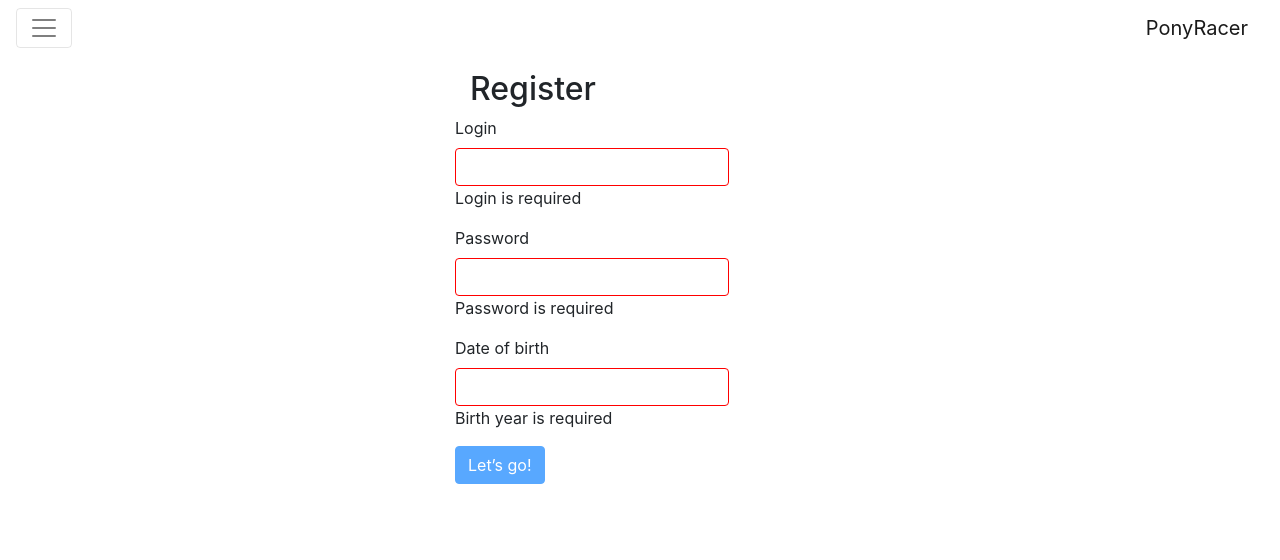
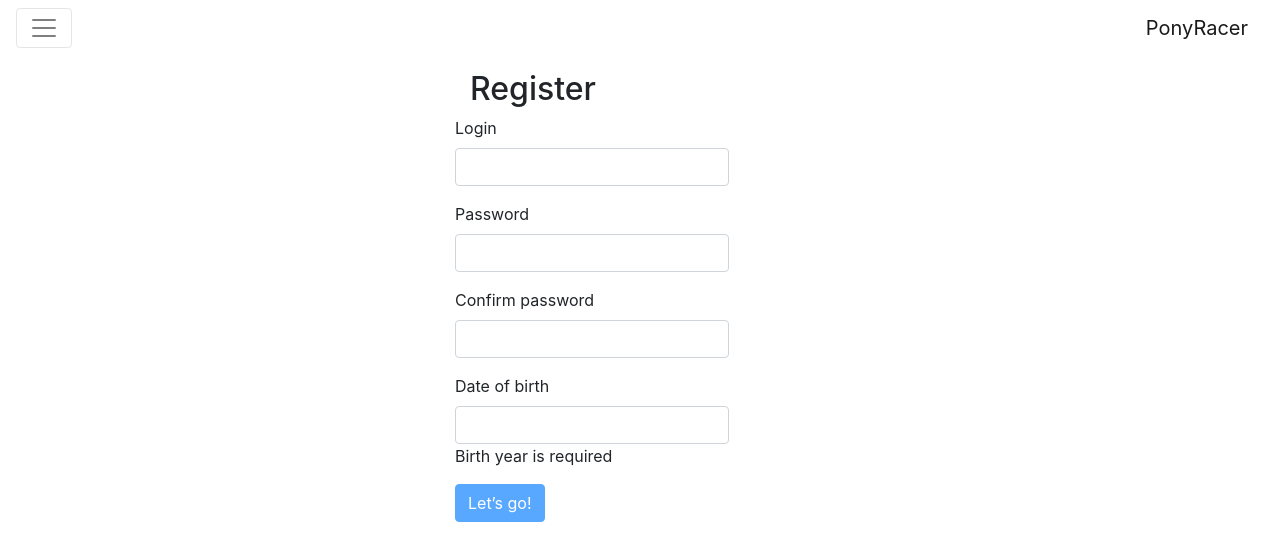
Before and after one commit to ebesson/ponyracer, an Angular app: page /register in a window 1280 px wide. Shown: the top 560 px of the page. Built offline with nearby package versions, Linux system fonts and the light colour scheme.

Commit message:
end exercice "12. Custom validators in forms"

```diff
--- a/src/app/app.module.ts
+++ b/src/app/app.module.ts
@@ -1,3 +1,4 @@
+import { UserService } from './user.service';
 import { RaceService } from './race.service';
 import { BrowserModule } from '@angular/platform-browser';
 import { NgModule } from '@angular/core';
@@ -34,7 +35,7 @@ import { RegisterComponent } from './register/register.component';
     RouterModule.forRoot(ROUTES),
     ReactiveFormsModule,
   ],
-  providers: [RaceService],
+  providers: [RaceService, UserService],
   bootstrap: [AppComponent]
 })
 export class AppModule { }
--- a/src/app/menu/menu.component.html
+++ b/src/app/menu/menu.component.html
@@ -5,7 +5,7 @@
   <a class="navbar-brand">PonyRacer</a>
   <div id="navbar" [class.collapse]="navbarCollapsed" class="navbar-collapse">
     <div class="nav navbar-nav mr-auto">
-      <a class="nav-item nav-link" href="" routerLink="/" routerLinkActive #route="routerLinkActive">Home</a>
+      <a class="nav-item nav-link" href="" routerLink="/" routerLinkActive="selected-menu" #route="routerLinkActive">Home</a>
       <a class="nav-item nav-link" href="" routerLinkActive="selected-menu" routerLink="/races">Races</a>
     </div>
   </div>
--- a/src/app/register/register.component.css
+++ b/src/app/register/register.component.css
@@ -1,3 +1,3 @@
-input.ng-invalid, input.ng-dirty {
+input.ng-invalid.ng-dirty {
     border: 1px red solid;
 }
--- a/src/app/register/register.component.html
+++ b/src/app/register/register.component.html
@@ -2,22 +2,38 @@
   <h2>Register</h2>
   <div class="row">
       <form (ngSubmit)="register()" [formGroup]="userForm">
+
         <div class="form-group">
           <label for="login" id="login-label">Login</label>
-          <input class="form-control ng-untouched ng-pristine ng-invalid" type="text" formControlName="login" ngModel required>
-          <div *ngIf="userForm.get('login').hasError('required')">Login is required</div>
+          <input class="form-control" type="text" formControlName="login" ngModel required minlength="3">
+          <div *ngIf="loginCtrl.dirty && loginCtrl.hasError('required')">Login is required</div>
+          <div id="login-length-error" *ngIf="loginCtrl.dirty && userForm.get('login').hasError('minlength')"> Your login should be at least 3 characters</div>
         </div>
-        <div class="form-group">
-          <label for="password" id="password-label">Password</label>
-          <input class="form-control ng-untouched ng-pristine ng-invalid" type="password" formControlName="password" ngModel required>
-          <div *ngIf="userForm.get('password').hasError('required')">Password is required</div>
+
+        <div formGroupName="passwordForm">
+            <div class="form-group">
+              <label>Password</label>
+              <input class="form-control" type="password" formControlName="password" required >
+              <div *ngIf="passwordCtrl.dirty && passwordCtrl.hasError('required')">Password is required</div>
+            </div>
+            <div class="form-group">
+              <label>Confirm password</label>
+              <input class="form-control" type="password" formControlName="confirmPassword" required>
+              <div *ngIf="confirmPasswordCtrl.dirty && confirmPasswordCtrl.hasError('required')">Confirm your password</div>
+            </div>
+            <div id="password-matching-error" *ngIf="passwordForm.dirty && passwordForm.hasError('matchingError')">Your password does not match</div>
         </div>
+
         <div class="form-group">
           <label for="birthYear" id="birthYear-label">Date of birth</label>
-          <input class="form-control ng-untouched ng-pristine ng-invalid" type="number" formControlName="birthYear" ngModel required>
+          <input class="form-control ng-untouched ng-pristine ng-invalid" type="number" formControlName="birthYear" required>
           <div *ngIf="userForm.get('birthYear').hasError('required')">Birth year is required</div>
+          <div id="invalid-year-error" *ngIf="userForm.get('birthYear').hasError('birthYear')">This is not a valid year</div>
         </div>
+        <div id="registration-error" [hidden]="!registrationFailed">Try again with another login.</div>
+
         <button class="btn btn-primary" [disabled]="userForm.invalid" type="submit">Let’s go!</button>
+
       </form>
   </div>
 </div>
--- a/src/app/register/register.component.ts
+++ b/src/app/register/register.component.ts
@@ -1,3 +1,5 @@
+import { UserService } from './../user.service';
+import { Router } from '@angular/router';
 import { Component, OnInit } from '@angular/core';
 import { FormBuilder, FormGroup, FormControl, Validators } from '@angular/forms';
 
@@ -8,27 +10,58 @@ import { FormBuilder, FormGroup, FormControl, Validators } from '@angular/forms'
 })
 export class RegisterComponent implements OnInit {
 
+  passwordForm: FormGroup;
+  passwordCtrl: FormControl;
+  confirmPasswordCtrl: FormControl;
+
   userForm: FormGroup;
   loginCtrl: FormControl;
-  passwordCtrl: FormControl;
   birthYearCtrl: FormControl;
+  registrationFailed: boolean;
 
-  constructor(fb: FormBuilder) {
+  static passwordMatch(group: FormGroup) {
+    const password = group.get('password').value;
+    const confirmPassword = group.get('confirmPassword').value;
+    return password === confirmPassword ? null : { matchingError: true };
+  }
+
+  static validYear(control: FormControl) {
+    const birthYear = control.value;
+    const nextYear = new Date().getFullYear() + 1;
+    return (birthYear > 1900 && birthYear < nextYear)  ? null : {invalidYear: true};
+  }
+
+  constructor(private router: Router, private userService: UserService, private fb: FormBuilder) {
+  }
+
+  ngOnInit() {
     // we will have to build the form
-    this.loginCtrl = fb.control('');
-    this.passwordCtrl = fb.control('');
-    this.birthYearCtrl = fb.control(1970);
-    this.userForm = fb.group({
+    this.passwordCtrl = this.fb.control('', Validators.minLength(3));
+    this.confirmPasswordCtrl = this.fb.control('');
+    this.passwordForm = this.fb.group(
+      { password: this.passwordCtrl, confirmPassword: this.confirmPasswordCtrl },
+      { validator: RegisterComponent.passwordMatch }
+    );
+
+    this.loginCtrl = this.fb.control('');
+    this.birthYearCtrl = this.fb.control('', RegisterComponent.validYear);
+    this.userForm = this.fb.group({
       login: this.loginCtrl,
-      password: this.passwordCtrl,
+      passwordForm: this.passwordForm,
       birthYear: this.birthYearCtrl,
     });
   }
 
-  ngOnInit() {
-  }
+  register(): void {
+     // we will have to handle the submission
+     const login = this.userForm.value.login;
+     const birthYear = this.userForm.value.birthYear;
+     const password = this.userForm.value.passwordForm.password;
 
-  register() {
+     this.userService.register(login, password, birthYear).subscribe(
+       userCreated => this.router.navigate(['/']),
+       error => this.registrationFailed = true
+     );
 
   }
 }
--- /dev/null
+++ b/src/app/user.service.ts
@@ -0,0 +1,18 @@
+import { Observable } from 'rxjs/Observable';
+import 'rxjs/add/operator/map'
+import { Injectable } from '@angular/core';
+import { Http } from '@angular/http';
+
+
+@Injectable()
+export class UserService {
+
+  constructor(private http: Http) {}
+
+  register(login: string, password: string, birthYear: number) {
+    const baseUrl = 'http://ponyracer.ninja-squad.com/api/users';
+    const user = {login, password, birthYear};
+    return this.http.post(baseUrl, user)
+      .map(res => res.json());
+  }
+}
```
